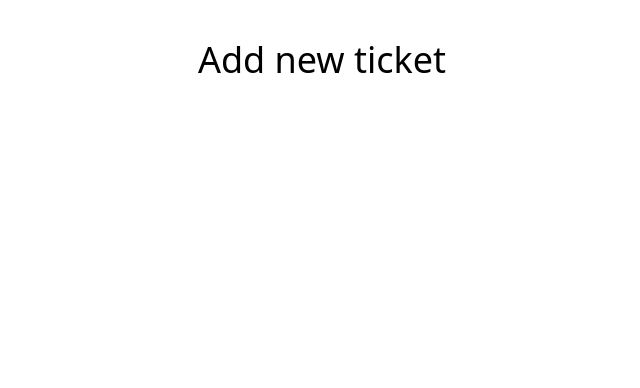
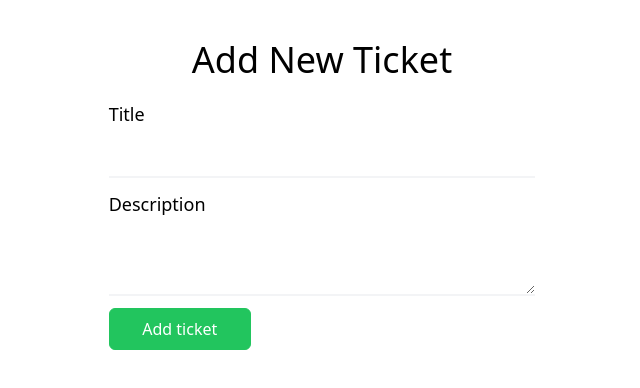
Before and after one commit to vexior27/TicketSystem, a React (Create React App) app: page /add-ticket in a window 1280 px wide. Shown: the top 388 px of the page, without its empty margins (318-958 px from the left). Built offline with nearby package versions, Linux system fonts and the light colour scheme.

Commit message:
finished AddTicket component, added addTicket function, styled component

```diff
--- /dev/null
+++ b/src/api/ticket/addTicket.js
@@ -0,0 +1,14 @@
+import { MOCK_TICKETS } from "./MOCK";
+
+export const addTicket = (ticketData) => {
+    // Znajdź najwyższe istniejące id i zwiększ je o 1
+    const newId = (MOCK_TICKETS.length > 0)
+        ? String(Math.max(...MOCK_TICKETS.map(ticket => Number(ticket.id))) + 1)
+        : '1';
+
+    // Dodaj nowy ticket z wygenerowanym id do tablicy MOCK_TICKETS
+    const newTicket = { id: newId, ...ticketData };
+    MOCK_TICKETS.push(newTicket);
+
+    return newTicket;
+};
--- a/src/components/AddTicket.js
+++ b/src/components/AddTicket.js
@@ -1,8 +1,53 @@
+import React, { useState } from 'react';
+import { useNavigate } from 'react-router-dom';
+import { addTicket } from '../api/ticket/addTicket';
 
 export default function AddTicket() {
-   return (
-      <div>
-         <h1 className="text-4xl mt-10 text-center">Add new ticket</h1>
-      </div>
-   )
+    const navigate = useNavigate();
+    const [title, setTitle] = useState('');
+    const [description, setDescription] = useState('');
+
+    const handleSubmit = (e) => {
+        e.preventDefault();
+
+        if (title && description) {
+            addTicket({ title, description });
+            alert('Ticket został dodany');
+            navigate('/');  // Przekierowanie na stronę główną po dodaniu ticketu
+        } else {
+            alert('Tytuł i opis są wymagane!');
+        }
+    };
+
+    return (
+        <div className='flex flex-col items-center gap-5'>
+            <h1 className='text-4xl mt-10 text-center'>Add New Ticket</h1>
+            <form onSubmit={handleSubmit} className='flex flex-col gap-3 w-1/3'>
+                <label className='font-medium text-lg flex flex-col gap-1'>
+                    Title
+                    <input
+                        type="text"
+                        value={title}
+                        onChange={(e) => setTitle(e.target.value)}
+                        required
+                        className='ease-out duration-100 text-md font-normal p-2 bg-transparent focus:border-b-green-400 focus:outline-none border-gray-100 border-b-2 placeholder:font-normal'
+                    />
+                </label>
+                <label className='font-medium text-lg flex flex-col gap-1'>
+                    Description
+                    <textarea
+                        value={description}
+                        onChange={(e) => setDescription(e.target.value)}
+                        className='ease-out duration-100 font-normal p-2 bg-transparent text-md focus:border-b-green-400 focus:outline-none border-gray-100 border-b-2 placeholder:font-normal'
+                    />
+                </label>
+                <button
+               type='submit'
+               className="ease-out duration-100 bg-green-500 text-white pl-5 pr-5 pt-2 pb-2 rounded-md border border-green-500 hover:bg-transparent hover:text-green-500 hover:scale-105 w-1/3"
+               >
+               Add ticket
+            </button>
+            </form>
+        </div>
+    );
 }
--- a/src/components/EditTicket.js
+++ b/src/components/EditTicket.js
@@ -42,16 +42,31 @@ export default function EditTicket() {
    return (
       <div className='flex flex-col items-center gap-5'>
          <h1 className='text-4xl mt-10 text-center'>Edit ticket</h1>
-         <form onSubmit={handleSubmit} className='ticket bg-gray-50 w-1/3 rounded-md border border-gray-100 p-10 flex flex-col items-center justify-center gap-5'>
-            <label className='font-medium text-xl'>
+         <form onSubmit={handleSubmit} className='flex flex-col gap-3 w-1/3 '>
+            <label className='font-medium text-lg flex flex-col gap-1 '>
                Title
-               <input type='text' value={title} onChange={(e) => setTitle(e.target.value)} required className='ease-out duration-100 font-normal p-2 bg-transparent focus:border-b-green-400 focus:outline-none border-gray-100 border-b-2 ml-2 placeholder:font-normal' placeholder='New title'/>
+               <input
+                  type='text'
+                  value={title}
+                  onChange={(e) => setTitle(e.target.value)}
+                  required
+                  className='ease-out duration-100 font-normal p-2 bg-transparent focus:border-b-green-400 focus:outline-none border-gray-100 border-b-2 placeholder:font-normal'
+               />
             </label>
-            <label className='font-medium text-xl'>
+            <label className='font-medium text-lg flex flex-col gap-1'>
                Description
-               <input type='text' value={description} onChange={(e) => setDescription(e.target.value)} required className='ease-out duration-100 font-normal p-2 bg-transparent focus:border-b-green-400 focus:outline-none border-gray-100 border-b-2 ml-2 placeholder:font-normal' placeholder='New description'/>
+               <textarea
+                  type='text'
+                  value={description}
+                  onChange={(e) => setDescription(e.target.value)}
+                  required
+                  className='ease-out duration-100 font-normal p-2 bg-transparent focus:border-b-green-400 focus:outline-none border-gray-100 border-b-2 placeholder:font-normal'
+               />
             </label>
-            <button type='submit' className="ease-out duration-100 bg-green-500 text-white pl-5 pr-5 pt-2 pb-2 rounded-md border border-green-500 hover:bg-transparent hover:text-green-500 hover:scale-105">
+            <button
+               type='submit'
+               className="ease-out duration-100 bg-green-500 text-white pl-5 pr-5 pt-2 pb-2 rounded-md border border-green-500 hover:bg-transparent hover:text-green-500 hover:scale-105 w-1/3"
+            >
                Save changes
             </button>
          </form>
```
